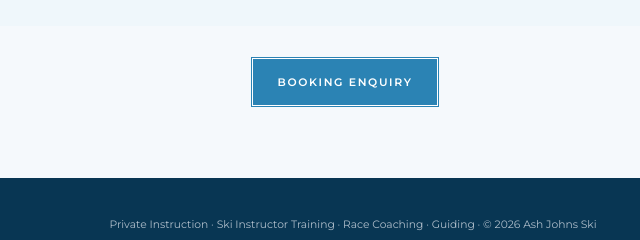
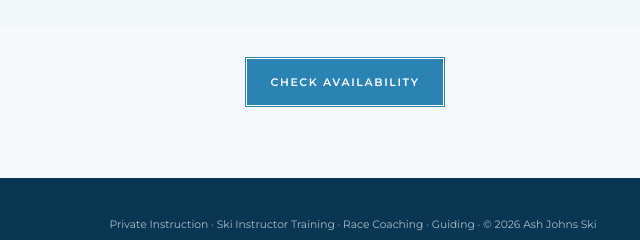
Before and after one commit to Skimanz/diamondexp-website, a plain HTML site: page japan.html in a window 1280 px wide. Shown: the part 2754-2994 px from the top of the page, 295-935 px from the left. Drawn offline with nearby package versions, Linux system fonts and the light colour scheme.

Commit message:
Link availability buttons to email

```diff
--- a/japan.html
+++ b/japan.html
@@ -141,7 +141,7 @@
 <li>Lesson availability is limited and cannot be guaranteed until your booking is confirmed.</li>
 </ul>
 </div>
-<div class="pricing-enquiry"><a class="button" href="contact.html">Booking Enquiry</a></div>
+<div class="pricing-enquiry"><a class="button" href="mailto:asjohns@me.com?subject=Website%20Enquiry">Check Availability</a></div>
 </section>
 </main>
 <footer class="home-footer"><a class="brand brand-ski" href="index.html"><span>Ash</span><em>Johns</em><small>Ski</small></a><span>Private Instruction · Ski Instructor Training · Race Coaching · Guiding · © 2026 Ash Johns Ski</span><span class="footer-meta"><a class="footer-social whatsapp-link" href="https://wa.me/6421754626" target="_blank" rel="noopener" aria-label="Chat with Ash on WhatsApp"><span class="visually-hidden">WhatsApp</span></a><a class="footer-social email-link" href="mailto:asjohns@me.com?subject=DiamondExp%20Website%20Enquiry" aria-label="Email Ash Johns Ski"><span class="visually-hidden">Email Ash</span></a><a class="footer-social instagram-link" href="https://www.instagram.com/skimanz/" target="_blank" rel="noopener" aria-label="Ash Johns Ski on Instagram"><span class="visually-hidden">Instagram</span></a></span></footer>
```
Also changed, not shown: new-zealand.html (+1 -1 lines).
